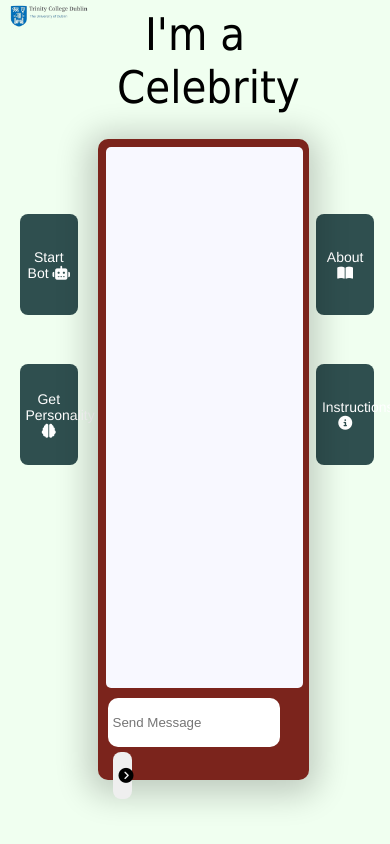
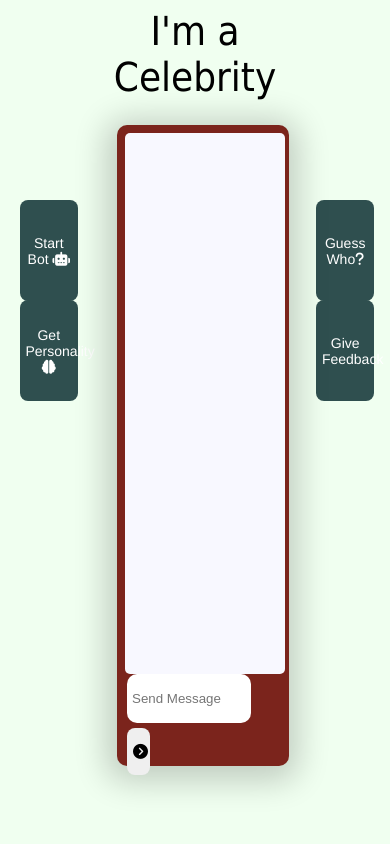
Before and after one commit to CiaraG98/IAC_FYP_interface, a Flask app: page / in a window 390 px wide. Run offline with Flask 2, Linux system fonts and the light colour scheme; some libraries are stand-ins or nearby versions.

Commit message:
user guess implemented, bugs fixed

```diff
--- a/interact.py
+++ b/interact.py
@@ -55,7 +55,6 @@ def initialise():
     model_checkpoint = download_pretrained_model()
     tokenizer_class, model_class = (OpenAIGPTTokenizer, OpenAIGPTLMHeadModel)
     tokenizer = tokenizer_class.from_pretrained(model_checkpoint)
-    print(tokenizer)
     model = model_class.from_pretrained(model_checkpoint)
     model.to(this_device)
     add_special_tokens_(model, tokenizer)
@@ -64,7 +63,6 @@ def initialise():
 
 
 def get_personality():
-    print(tokenizer)
     dataset = torch.load(dataset_cache)
     personalities = [dialog["personality"] for dataset in dataset.values() for dialog in dataset]
     personality = random.choice(personalities)
--- a/static/css/styles.css
+++ b/static/css/styles.css
@@ -43,7 +43,7 @@ body, html{
     color: white;
 }
 
-#a_button, #i_button{
+#answer_button, #feedback_button{
     width: 12%;
     height: 12%;
     border-radius: 8px;
@@ -58,14 +58,19 @@ body, html{
     color: white;
 }
 
-#bot_button, #i_button{
-    margin-top: 250px;
+#bot_button, #feedback_button{
+    margin-top: 200px;
 }
 
 
-#start_button:hover, #bot_button:hover, #a_button:hover, #i_button:hover{
+#feedback_button:hover, #start_button:hover, #bot_button:hover, #a_button:hover, #i_button:hover, #answer_button:hover, #guess_popup #check_user_guess:hover, #guess_popup #cancel:hover{
     cursor: pointer;
     font-style: italic;
+}
+
+#feedback_button a{
+    text-decoration: none;
+    color: white;
 }
 
 
@@ -120,7 +125,7 @@ body, html{
     height: 75%;
     border-radius: 10px;
     border: none;
-    margin-top: 5px;
+    margin-top: -5px;
     padding-left: 5px;
 }
 #user_input #send{
@@ -129,10 +134,12 @@ body, html{
     border-radius: 8px;
     outline: none;
     margin-top: 5px;
-    margin-left: 5px;
+    margin-right: 5px;
     border: none;
     font-size: 15px;
 }
+
+
 /*Bot Messages*/
 .user_message, .bot_message{
     width: 67%;
@@ -158,43 +165,273 @@ body, html{
 #user_point{
     display: none;
 }
-
-#popup{
+#guess_popup{
+    display: none;
     position: absolute;
-    width: 50%;
-    height: 50%;
-    margin-left: 25%;
-    margin-top: 20px;
-    z-index: 2;
-    background-color: white;
-    border-style: solid;
+    width: 20%;
+    height: 25%;
+    background-color:teal;
     border-radius: 8px;
+    padding: 5px;
+    align-items: center;
+    margin-left: 40%;
+    margin-top: 15%;
+    z-index: 3;
+    box-shadow: 0 4px 8px 0 rgba(0, 0, 0, 0.2), 0 6px 20px 0 rgba(0, 0, 0, 0.19);
+}
+#guess_popup #guess{
+    outline: none;
+    border: none;
+    padding: 5px;
+    border-radius: 5px;
+    margin-left: 17%;
+    margin-top: 10%;
+    width: 65%;
+}
+#guess_popup #check_user_guess, #guess_popup #cancel{
+    border-radius: 5px;
+    height: 20%;
+    width: 30%;
+    border: none;
+    margin-left: 15%;
+    margin-top: 8%;
+}
+#guess_popup #cancel{
+    margin-left: 8%;
+}
+#guess_popup #response{
+    border: none;
+    width: 60%;
+    height: 15%;
     text-align: center;
-    padding: 10px;
-    display: none;
+    margin-left: 20%;
+    margin-top: 5%;
+    color: tomato;
+    font-size: 18px;
 }
 
-#answer_button{
-    display: none;
+
+@media only screen and (max-width: 500px){
+    #bot_button, #start_button{
+        margin-left: 5%;
+        width: 10%;
+        font-size: 8px;
+    }
+    #answer_button, #feedback_button{
+        width: 10%;
+        font-size: 10px;
+        right: 4%;
+    }
+    #bot_frame{
+        margin-left: 10px;
+        width: 70%;
+    }
+    #guess_popup{
+        display: none;
+        width: 30%;
+        margin-top: 20%;
+        margin-left: 35%;
+    }
+    #guess_popup #guess{
+        margin-left: 12%;
+    }
+    #title{
+        width: 100%;
+        font-size: 33px;
+    }
+    #tcdLogo{
+        display: none;
+    }
 }
 
-@media only screen and (max-width: 768px){
+@media only screen and (max-width: 600px){
+    #bot_button, #start_button{
+        margin-left: 5%;
+        width: 10%;
+        font-size: 8px;
+    }
+    #answer_button, #feedback_button{
+        width: 10%;
+        font-size: 10px;
+        right: 4%;
+    }
+    #bot_frame{
+        margin-left: 10px;
+        width: 70%;
+    }
+    #guess_popup{
+        display: none;
+        width: 30%;
+        margin-top: 20%;
+        margin-left: 35%;
+    }
+    #guess_popup #guess{
+        margin-left: 12%;
+    }
+    #title{
+        width: 100%;
+        font-size: 30px;
+    }
+    #tcdLogo{
+        display: none;
+    }
+    #user_input #input{
+        width: 75%;
+    }
+    #user_input #send{
+        width: 15%;
+    }
+}
+
+@media only screen and (max-width: 730px){
     #bot_button, #start_button{
         margin-left: 5%;
         width: 15%;
         font-size: 14px;
     }
-    #a_button, #i_button{
+    #answer_button, #feedback_button{
         width: 15%;
         font-size: 14px;
         right: 4%;
     }
     #bot_frame{
         margin-left: 25%;
+        width: 55%;
+    }
+    #guess_popup{
+        display: none;
+        width: 30%;
+        margin-top: 20%;
+        margin-left: 35%;
+    }
+    #guess_popup #guess{
+        margin-left: 12%;
+    }
+    #title{
         width: 50%;
+        font-size: 40px;
+    }
+    #user_input #input{
+        width: 75%;
+    }
+    #user_input #send{
+        width: 15%;
+    }
+}
+
+@media only screen and (max-width: 800px){
+    #bot_button, #start_button{
+        margin-left: 5%;
+        width: 15%;
+        font-size: 14px;
+    }
+    #answer_button, #feedback_button{
+        width: 15%;
+        font-size: 14px;
+        right: 4%;
+    }
+    #bot_frame{
+        margin-left: 25%;
+        width: 55%;
+    }
+    #guess_popup{
+        display: none;
+        width: 30%;
+        margin-top: 20%;
+        margin-left: 35%;
+    }
+    #guess_popup #guess{
+        margin-left: 12%;
+    }
+    #title{
+        width: 50%;
+        font-size: 40px;
+    }
+    #user_input #input{
+        width: 75%;
+    }
+    #user_input #send{
+        width: 15%;
     }
 }
 
 @media only screen and (max-width: 900px){
+    #bot_button, #start_button{
+        margin-left: 5%;
+        width: 15%;
+        font-size: 14px;
+    }
+    #answer_button, #feedback_button{
+        width: 15%;
+        font-size: 14px;
+        right: 4%;
+    }
+    #bot_frame{
+        margin-left: 25%;
+        width: 55%;
+    }
+    #guess_popup{
+        display: none;
+        width: 30%;
+        margin-top: 20%;
+        margin-left: 35%;
+    }
+    #guess_popup #guess{
+        margin-left: 12%;
+    }
+    #title{
+        width: 45%;
+    }
+}
 
+@media only screen and (max-width: 1000px){
+    #bot_button, #start_button{
+        margin-left: 5%;
+        width: 15%;
+        font-size: 14px;
+    }
+    #answer_button, #feedback_button{
+        width: 15%;
+        font-size: 14px;
+        right: 4%;
+    }
+    #bot_frame{
+        margin-left: 28%;
+        width: 45%;
+    }
+    #guess_popup{
+        display: none;
+        width: 30%;
+        margin-top: 20%;
+        margin-left: 35%;
+    }
+    #guess_popup #guess{
+        margin-left: 12%;
+    }
 }
+
+@media only screen and (max-width: 1100px){
+    #bot_button, #start_button{
+        margin-left: 5%;
+        width: 15%;
+        font-size: 14px;
+    }
+    #answer_button, #feedback_button{
+        width: 15%;
+        font-size: 14px;
+        right: 4%;
+    }
+    #bot_frame{
+        margin-left: 30%;
+        width: 40%;
+    }
+    #guess_popup{
+        display: none;
+        width: 30%;
+        margin-top: 20%;
+        margin-left: 35%;
+    }
+    #guess_popup #guess{
+        margin-left: 12%;
+    }
+}
--- a/templates/index.html
+++ b/templates/index.html
@@ -12,12 +12,16 @@
             <!--Header & Buttons-->
             <img src="/static/images/logo.png" alt="tcd logo" id="tcdLogo">
             <div id='title'>I'm a Celebrity</div>
-            <!--<button v-on:click="show_answer_field" id="answer_button">Ready to Guess</button>-->
+            <button v-on:click="show_answer_field" id="answer_button">Guess Who<i class="fas fa-question"></i></button>
+            <div id='guess_popup'>
+                <input v-model='user_answer' placeholder="Your Guess" id='guess'>
+                <button v-on:click='check_guess' id='check_user_guess'>Submit</button>
+                <button v-on:click='close_guess' id='cancel'>Close</button>
+                <p id='response'></p>
+            </div>
+            <button id='feedback_button'><a href='https://forms.gle/UjUnRsCGidbGtQSo9' target='_blank'>Give Feedback</a></button>
             <button v-on:click="get_persona" id='bot_button'>Get Personality <i class="fas fa-brain"></i></button>
             <button v-on:click="start_bot" id='start_button'>Start Bot <i class="fas fa-robot"></i></button>
-            <button v-on:click="show_about" id='a_button'>About <i class="fas fa-book-open"></i></button>
-            <button v-on:click="show_instructions" id='i_button'>Instructions <i class="fas fa-info-circle"></i></button>
-            <div id='popup'>Popup</div>
             <!--Bot Start-->
             <div id='bot_frame'>
                 <div id='bot_body'>
@@ -36,16 +40,20 @@
                 data: {
                     bot_input: '',
                     user_answer: '',
-                    current_key: ''
                 },
                 methods: {
                     start_bot: startBot,
                     get_persona: get_persona,
                     reply_to_bot: reply_to_bot,
-                    append_messages: append_messages
+                    append_messages: append_messages,
+                    show_answer_field: showGuess,
+                    check_guess: checkGuess,
+                    close_guess: closeGuess,
                 }
             });
 
+            let current_key = '';
+            let this_answer = '';
             let answers = {
                 "shane": ["Shane Dawson", "shane dawson"],
                 "ariana": ["Ariana Grande", "ariana grande"],
@@ -59,14 +67,31 @@
             let bot_initialised = false;
             let has_persona = false;
 
+            function showGuess(){
+                let response = document.getElementById('response');
+                response.innerHTML = "";
+                let popup = document.getElementById('guess_popup');
+                popup.style.display = 'block';
+            }
+
+            function closeGuess(){
+                let popup = document.getElementById('guess_popup');
+                popup.style.display = 'none';
+            }
+
             function checkGuess(){
-                let options = answers[this.current_key];
-                for(a in options){
-                    if(this.user_answer == a){
-                        console.log("correct");
+                this_answer = this.user_answer;
+                let response = document.getElementById('response');
+                let options = answers[current_key];
+                for(let i = 0; i < options.length; i++){
+                    if(this_answer.localeCompare(options[i] == 0)){
+                        response.innerHTML = 'Correct!';
+                        console.log("user answer correct");
+                        return;
                     }
                 }
-                console.log("incorrect");
+                response.innerHTML = 'Nope! Try again.';
+                console.log("user answer incorrect");
             }
 
             function startBot(){
@@ -104,10 +129,8 @@
                     }).then(function(json){
                         if(json.status == 'success'){
                             has_persona = true;
-                            console.log(json);
-                            this.current_key = json.key;
+                            current_key = json.key;
                             append_messages(json.persona, true);
-                            checkGuess();
                         }
                     });
                 }
@@ -130,7 +153,6 @@
                     }).then(function(response){
                         return response.json();
                     }).then(function(json){
-                        console.log(json);
                         append_messages(json.reply, true);
                     });
                 }
```
